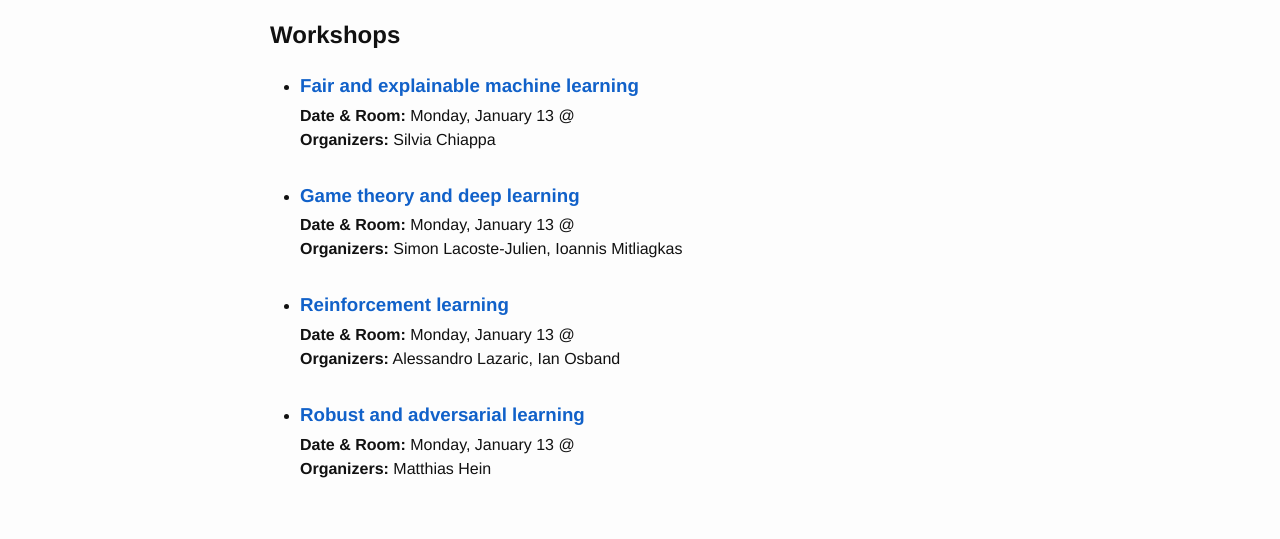
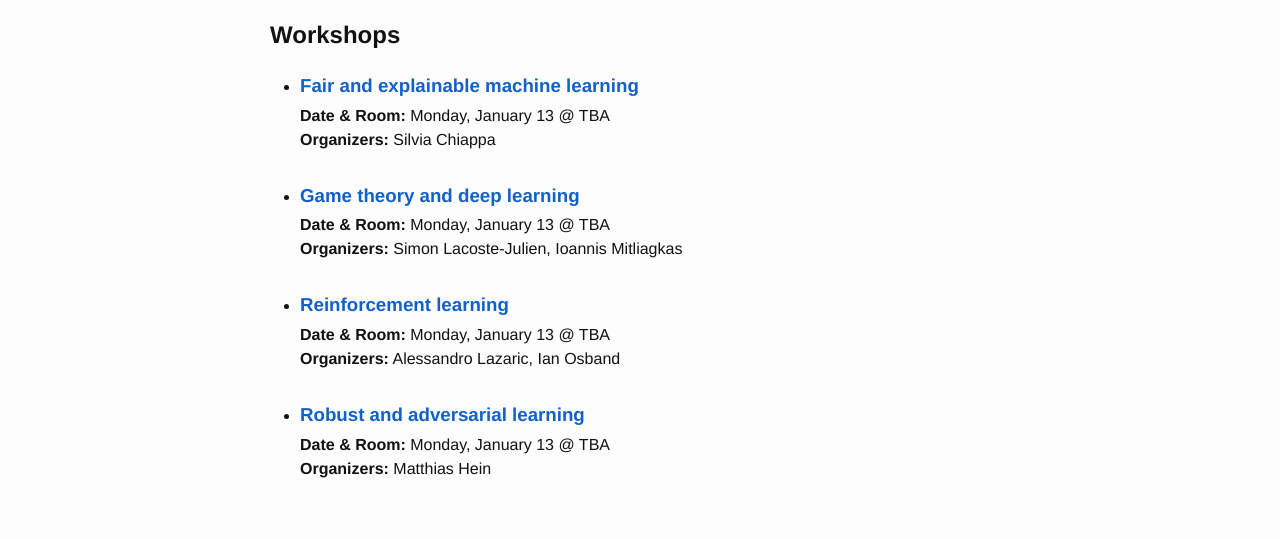
Before and after one commit to dalimeeting/dalimeeting.github.io, a Jekyll site: the page built from program.html, in a window 1280 px wide. Shown: the part 505-1044 px from the top of the page. Built offline with Jekyll 4.4.1, drawn with Linux system fonts in a browser that asks for light colours; some web fonts are replaced.

Commit message:
Add conditionals (and default values) for empty parameter values

```diff
--- a/_includes/list_workshop.html
+++ b/_includes/list_workshop.html
@@ -2,10 +2,12 @@
   <h3>
     <a href="{{ workshop.url | prepend: site.baseurl | prepend: site.url }}">{{ workshop.title }}</a>
   </h3>
-  <strong>Date & Room:</strong> {{ workshop.date | date: "%A, %B %-d" }} @ {{ workshop.room }}<br/>
+  <strong>Date & Room:</strong>
+    {% if workshop.date %} {{ workshop.date | date: "%A, %B %-d" }} {% else %} TBA {% endif %} @
+    {% if workshop.room %} {{ workshop.room }} {% else %} TBA {% endif %}<br/>
   <strong>Organizers:</strong>
-  {% assign lastone = workshop.organizers | last %}
-  {% for organizer in workshop.organizers %}
-    {{ organizer.given }} {{ organizer.family}}{% unless organizer == lastone %}, {% endunless %}
-  {% endfor %}
+    {% assign lastone = workshop.organizers | last %}
+    {% for organizer in workshop.organizers %}
+      {{ organizer.given }} {{ organizer.family}}{% unless organizer == lastone %}, {% endunless %}
+    {% endfor %}
 </li>
```
